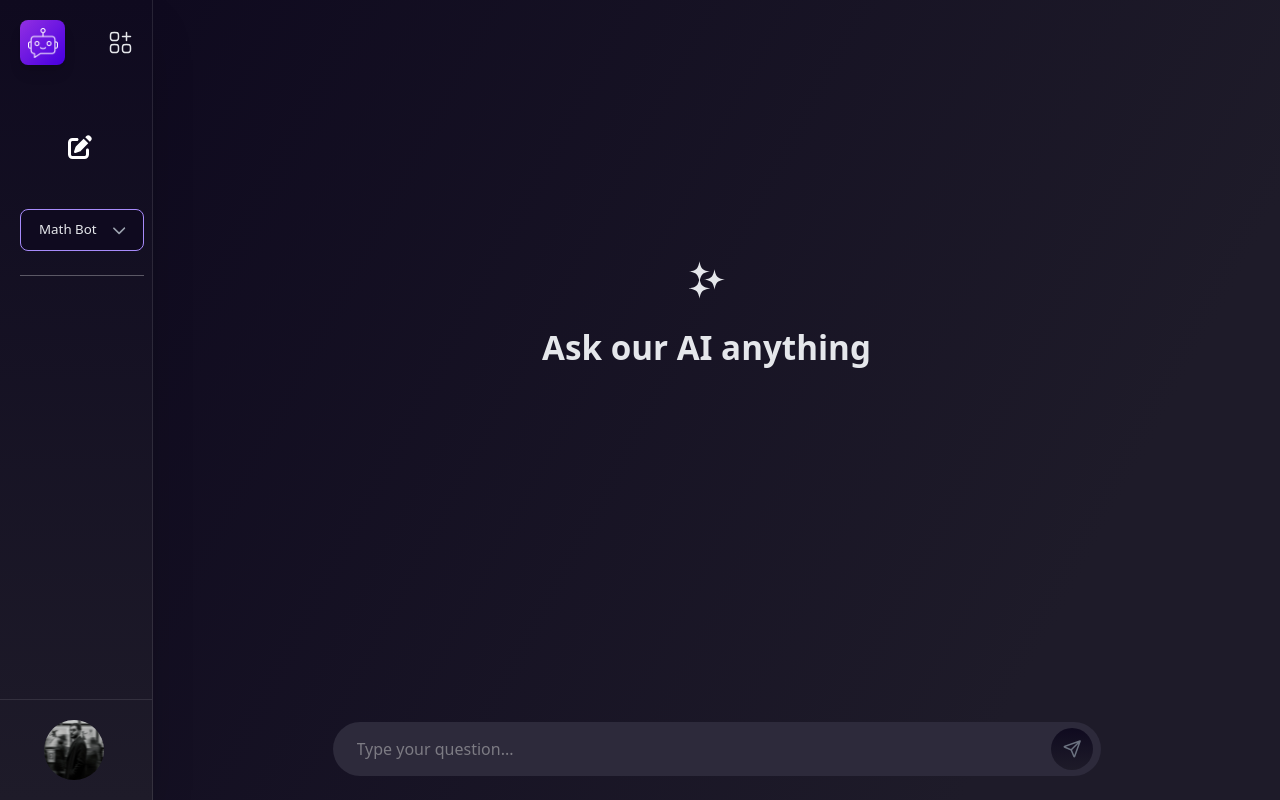
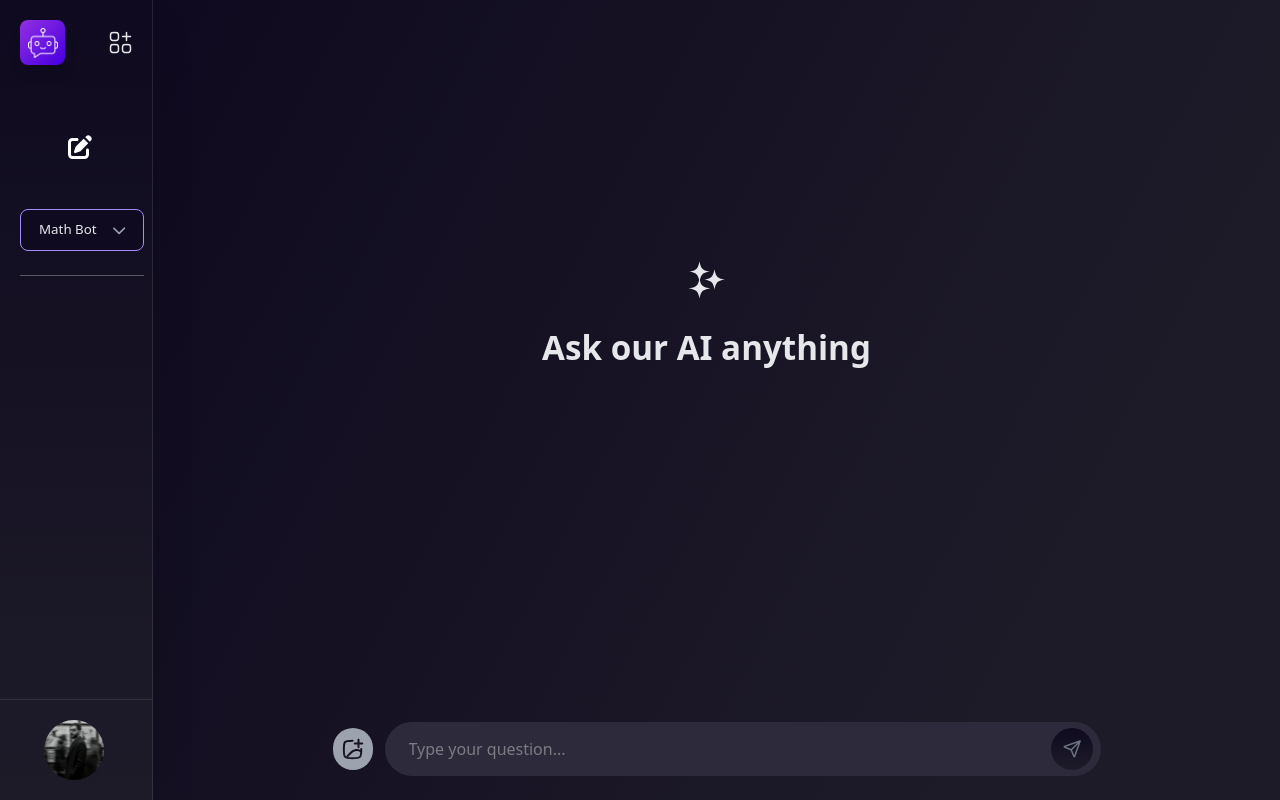
Before and after one commit to YousefHatem4/Edubot, a React (Vite) app: page /edubot in a window 1280 px wide. Built offline with nearby package versions, Linux system fonts and the light colour scheme.

Commit message:
new ui changes of chatbot

```diff
--- a/src/Components/StudentPage/StudentChatbot.jsx
+++ b/src/Components/StudentPage/StudentChatbot.jsx
@@ -14,16 +14,19 @@ import {
 import { faClock, faPaperPlane } from "@fortawesome/free-regular-svg-icons";
 import { Link, useNavigate } from "react-router-dom";
 
+
 /* tiny helper to compose tailwind classes clearly while keeping styles unchanged */
 function cn(...parts) {
   return parts.filter(Boolean).join(" ");
 }
+
 
 /* Arabic text detection utility */
 function isArabicText(text) {
   const arabicRegex = /[\u0600-\u06FF\u0750-\u077F]/;
   return arabicRegex.test(text);
 }
+
 
 /* ---------- Subcomponents ---------- */
 const HeaderMobile = ({ menuOpen, setMenuOpen }) => (
@@ -42,6 +45,7 @@ const HeaderMobile = ({ menuOpen, setMenuOpen }) => (
     </button>
   </div>
 );
+
 
 const SidebarHeader = ({ collapsed, setCollapsed }) => (
   <div className="hidden lg:block">
@@ -105,6 +109,7 @@ const SidebarHeader = ({ collapsed, setCollapsed }) => (
     </div>
   </div>
 );
+
 
 /* ProfileNav with fixed positioning to appear outside the sidebar */
 const ProfileNav = forwardRef(
@@ -237,8 +242,10 @@ const ProfileNav = forwardRef(
   }
 );
 
+
 const MessageBubble = ({ message, isBot, collapsed, isMobile }) => {
   const isArabic = isArabicText(message.text);
+
 
   return (
     <div
@@ -271,6 +278,7 @@ const MessageBubble = ({ message, isBot, collapsed, isMobile }) => {
   );
 };
 
+
 const BotTyping = ({ collapsed, isMobile }) => (
   <div className={cn(
     "max-w-[85%] md:max-w-[70%] p-4 rounded-2xl bg-[#2D2A3B]",
@@ -283,6 +291,49 @@ const BotTyping = ({ collapsed, isMobile }) => (
     </div>
   </div>
 );
+
+
+/* Chatbot Header Component - NEW */
+const ChatbotHeader = ({ selectedBot, collapsed, isMobile }) => {
+  const getBotImage = () => {
+    const botType = selectedBot.toLowerCase().replace(' bot', '');
+    switch (botType) {
+      case 'math':
+        return 'bot-1.png';
+      case 'chemistry':
+        return 'bot-1.png';
+      case 'biology':
+        return 'bot-1.png';
+      case 'english':
+        return 'bot-1.png';
+      default:
+        return 'bot-1.png';
+    }
+  };
+
+  const getBotName = () => {
+    return selectedBot.replace(' bot', '').replace(' Bot', '');
+  };
+
+  return (
+    <div className={cn(
+      "flex flex-row gap-4 items-center py-3  mb-6",
+      collapsed && !isMobile ? "ml-20" : ""
+    )}>
+
+        <img
+          src='bahaa.jpg'
+          className="w-[42px] h-[42px] rounded-[99px] opacity-100"
+          alt="Chatbot Avatar"
+        />
+
+      <h2 className="font-poppins font-normal text-[13.33px] leading-[100%] align-middle text-[#E5E7EB] tracking-[0%] capitalize">
+        {getBotName()} Bot, Mr Bahaa
+      </h2>
+    </div>
+  );
+};
+
 
 /* ---------- Main Component ---------- */
 export default function StudentChatbot() {
@@ -313,6 +364,7 @@ export default function StudentChatbot() {
   const profileNavRef = useRef(null);
   const profileTriggerRef = useRef(null);
 
+
   // Close profile nav on outside click
   useEffect(() => {
     function handleClickOutside(e) {
@@ -333,13 +385,16 @@ export default function StudentChatbot() {
     return () => document.removeEventListener("mousedown", handleClickOutside);
   }, [showProfileNav]);
 
+
   const scrollToBottom = () => {
     messagesEndRef.current?.scrollIntoView({ behavior: "smooth" });
   };
 
+
   useEffect(() => {
     scrollToBottom();
   }, [messages, isTyping]);
+
 
   // lock page scroll like original
   useEffect(() => {
@@ -354,6 +409,7 @@ export default function StudentChatbot() {
       body.style.overflow = prevBody;
     };
   }, []);
+
 
   // ENHANCED: responsive behavior with mobile-first approach
   useEffect(() => {
@@ -376,6 +432,7 @@ export default function StudentChatbot() {
     return () => window.removeEventListener("resize", handleResize);
   }, []);
 
+
   const handleSendMessage = () => {
     if (!inputMessage.trim()) return;
     const newMessage = { text: inputMessage, sender: "user", timestamp: new Date() };
@@ -383,9 +440,11 @@ export default function StudentChatbot() {
     setInputMessage("");
     setIsTyping(true);
 
+
     setTimeout(() => {
       // Check if user message contains Arabic to respond in Arabic
       const userMessageIsArabic = isArabicText(inputMessage);
+
 
       const botResponses = {
         physics: userMessageIsArabic
@@ -402,6 +461,7 @@ export default function StudentChatbot() {
           : "I'm here to help with your studies! Could you please clarify which subject you need assistance with?",
       };
 
+
       const subject = selected.toLowerCase().replace(' bot', '');
       const botMessage = {
         text: botResponses[subject] || botResponses.default,
@@ -414,10 +474,12 @@ export default function StudentChatbot() {
             : "",
       };
 
+
       setMessages((prev) => [...prev, botMessage]);
       setIsTyping(false);
     }, 1500);
   };
+
 
   // collapse transitions identical
   useEffect(() => {
@@ -438,10 +500,12 @@ export default function StudentChatbot() {
     }
   }, [collapsed, isMobile]);
 
+
   // Handle profile click
   const handleProfileClick = () => {
     setShowProfileNav(prev => !prev);
   };
+
 
   return (
     <section className="flex flex-col h-screen overflow-hidden overflow-x-hidden overscroll-contain">
@@ -664,6 +728,9 @@ export default function StudentChatbot() {
               </section>
             )}
             {messages.length > 0 && (
+              <>
+                {/* Chatbot Header - Only show when messages exist */}
+                <ChatbotHeader selectedBot={selected} collapsed={collapsed} isMobile={isMobile} />
                 <div
                   className={cn(
                     "space-y-6 transition-all duration-300",
@@ -673,6 +740,7 @@ export default function StudentChatbot() {
                   {messages.map((message, index) => {
                     const isBot = message.sender === "bot";
                     const isBotArabic = isBot && isArabicText(message.text);
+
 
                     return (
                       <div
@@ -694,12 +762,38 @@ export default function StudentChatbot() {
                     </div>
                   )}
                 </div>
+              </>
             )}
             <div ref={messagesEndRef} />
           </div>
           {/* Fixed Input Area - Now properly layered */}
           <div className="flex-shrink-0 p-6 border-t border-transparent">
-            <div className="relative max-w-3xl mx-auto">
+
+            <div className="relative max-w-3xl mx-auto flex items-center">
+              {/* btn behind the input of messages */}
+              <div className="w-[42px] h-[42px] rounded-full p-2 gap-2 bg-[#9CA3AF] opacity-100 flex items-center justify-center me-3 cursor-pointer">
+                <svg width="22" height="22" viewBox="0 0 22 22" fill="none" xmlns="http://www.w3.org/2000/svg">
+                  <path d="M20.1673 6.49998C20.7196 6.49998 21.1673 6.05226 21.1673 5.49998C21.1673 4.9477 20.7196 4.49998 20.1673 4.49998V5.49998V6.49998ZM12.834 4.49998C12.2817 4.49998 11.834 4.9477 11.834 5.49998C11.834 6.05226 12.2817 6.49998 12.834 6.49998V5.49998V4.49998ZM17.5007 1.83331C17.5007 1.28103 17.0529 0.833313 16.5007 0.833313C15.9484 0.833313 15.5007 1.28103 15.5007 1.83331H16.5007H17.5007ZM15.5007 9.16665C15.5007 9.71893 15.9484 10.1666 16.5007 10.1666C17.0529 10.1666 17.5007 9.71893 17.5007 9.16665H16.5007H15.5007ZM20.1673 5.49998V4.49998H16.5007V5.49998V6.49998H20.1673V5.49998ZM16.5007 5.49998V4.49998H12.834V5.49998V6.49998H16.5007V5.49998ZM16.5007 1.83331H15.5007V5.49998H16.5007H17.5007V1.83331H16.5007ZM16.5007 5.49998H15.5007V9.16665H16.5007H17.5007V5.49998H16.5007Z" fill="url(#paint0_linear_769_2010)" />
+                  <path d="M10.5423 2.75C6.43717 2.75 4.3846 2.75 3.10929 4.02531C1.83398 5.30061 1.83398 7.35319 1.83398 11.4583C1.83398 15.5635 1.83398 17.6161 3.10929 18.8914C4.3846 20.1667 6.43717 20.1667 10.5423 20.1667C14.6475 20.1667 16.7 20.1667 17.9753 18.8914C19.2507 17.6161 19.2507 15.5635 19.2507 11.4583V11" stroke="url(#paint1_linear_769_2010)" stroke-width="2" stroke-linecap="round" />
+                  <path d="M4.58398 19.25C8.44313 14.8946 12.7801 9.11856 19.2507 13.4507" stroke="url(#paint2_linear_769_2010)" stroke-width="2" />
+                  <defs>
+                    <linearGradient id="paint0_linear_769_2010" x1="16.5007" y1="1.83331" x2="16.5007" y2="9.16665" gradientUnits="userSpaceOnUse">
+                      <stop stop-color="#0F0A1F" />
+                      <stop offset="1" stop-color="#1E1B29" />
+                    </linearGradient>
+                    <linearGradient id="paint1_linear_769_2010" x1="10.5423" y1="2.75" x2="10.5423" y2="20.1667" gradientUnits="userSpaceOnUse">
+                      <stop stop-color="#0F0A1F" />
+                      <stop offset="1" stop-color="#1E1B29" />
+                    </linearGradient>
+                    <linearGradient id="paint2_linear_769_2010" x1="11.9173" y1="11.9167" x2="11.9173" y2="19.25" gradientUnits="userSpaceOnUse">
+                      <stop stop-color="#0F0A1F" />
+                      <stop offset="1" stop-color="#1E1B29" />
+                    </linearGradient>
+                  </defs>
+                </svg>
+
+
+              </div>
               <input
                 type="text"
                 value={inputMessage}
```
Lines whose indentation alone changed are shown as unchanged.
